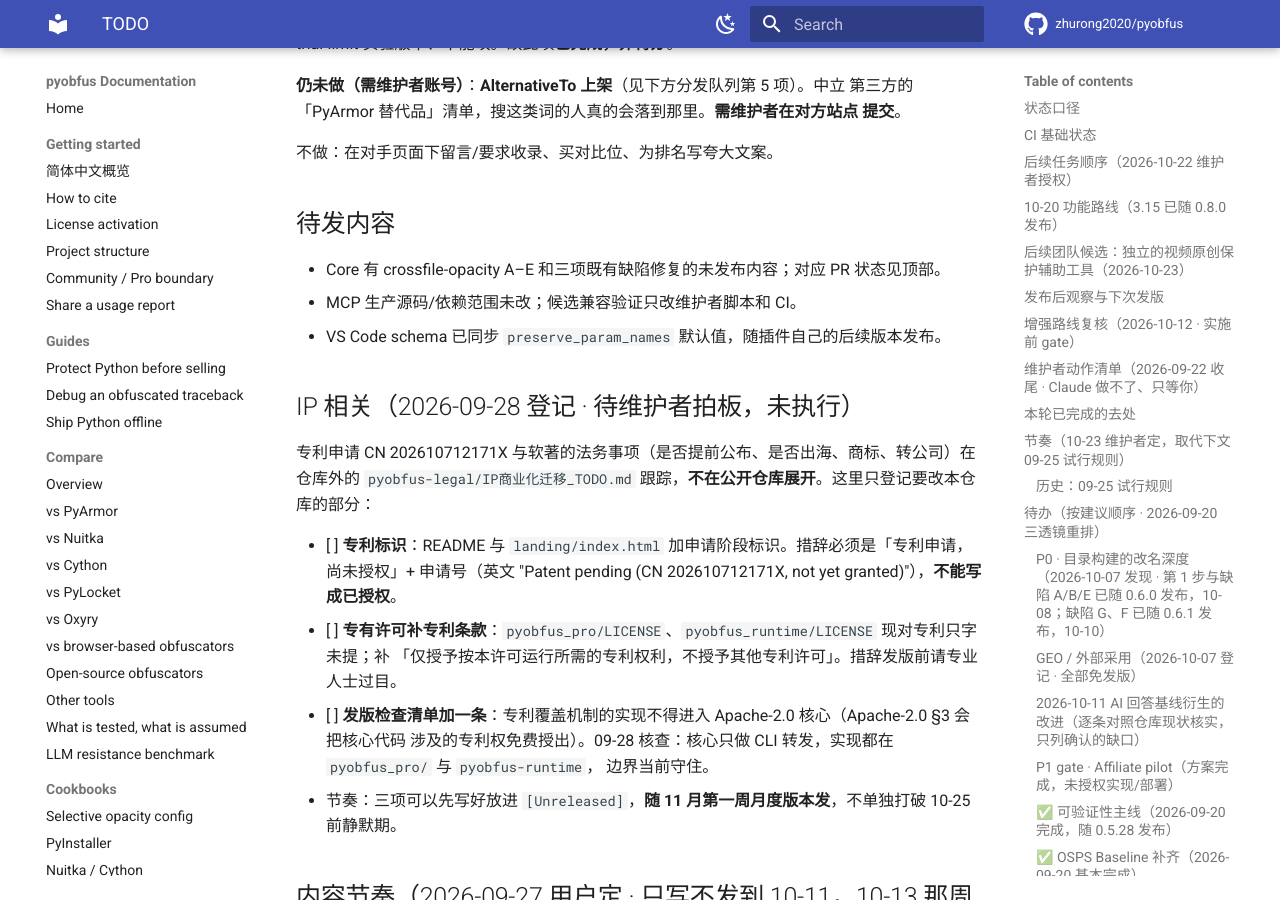
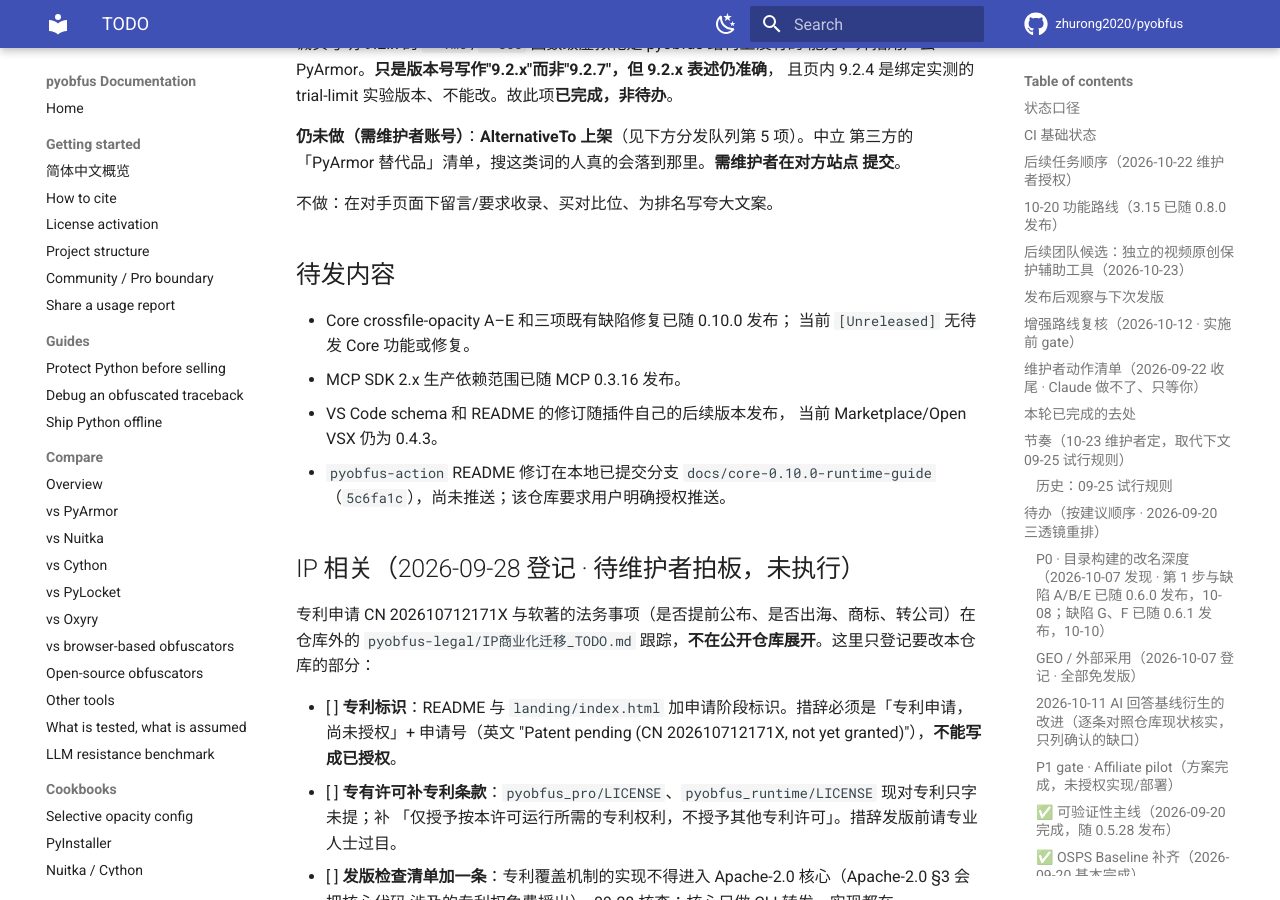
Before and after one commit to zhurong2020/pyobfus, an MkDocs documentation site: the page built from docs/TODO.md, in a window 1280 px wide and 900 px high, scrolled down 14122 px. Built offline with MkDocs 1.6.1 and Material for MkDocs 9.7.7, drawn with Linux system fonts in a browser that asks for light colours; comment, search, counter and statistics services are not loaded; some of the changed text lies outside the part shown.

Commit message:
docs: close out Core 0.10.0 session and refresh cold start (#143)

```diff
--- a/docs/TODO.md
+++ b/docs/TODO.md
@@ -7,7 +7,7 @@
 
 最后更新：2026-10-27。公开版本为 Core 0.10.0、MCP 0.3.16、runtime 0.1.1；
 Core 发版与 Zenodo 归档已完成，证据见 [当前计划](CURRENT_PLAN_ZH.md)。
-最终交接见 [Session 收尾](SESSION_CLOSEOUT_2026-10-26.md)，前一阶段推进见 [Codex 进度](PROGRESS_2026-10-25.md)，运营与待办日期见
+最终交接见 [10-27 Session 收尾](SESSION_CLOSEOUT_2026-10-27.md)，前一阶段推进见 [Codex 进度](PROGRESS_2026-10-25.md)，运营与待办日期见
 [复盘/巡检准备](OPS_REVIEW_2026-10-25.md)。实现、合并与对外发布分别记录，
 不把已合并的预览代码当成已发布包。
 
@@ -43,8 +43,11 @@
 
 当前顺序：
 
-1. 10-26 增量巡检：优先核实正常 WSL 会话的当天云端镜像；10-27 DEV 第二篇署名/预览。
-2. 下一次 Core 发布以实际缺陷、需求和维护者授权为依据；观察 0.10.0 的使用反馈。
+1. 处理 `workspace-meta` Guard 的 GitHub Actions 账单限制并核查当天云端
+   镜像新鲜度；10-27
+   DEV 第二篇署名/预览及实际发布状态仍需核对。
+2. 待下载统计包含 10-27 后观察 Core 0.10.0 发版日与后续安静日；
+   下一次 Core 发布以实际缺陷、需求和维护者授权为依据。
 
 10-25 复盘和当前可执行巡检已完成，见运营记录；不把未来日期状态写成已检查。
 私有医院应用仍暂停，参数改名等候选保持原范围，不自动扩张功能。
@@ -406,9 +409,13 @@
 
 ## 待发内容
 
-- Core 有 crossfile-opacity A–E 和三项既有缺陷修复的未发布内容；对应 PR 状态见顶部。
-- MCP 生产源码/依赖范围未改；候选兼容验证只改维护者脚本和 CI。
-- VS Code schema 已同步 `preserve_param_names` 默认值，随插件自己的后续版本发布。
+- Core crossfile-opacity A–E 和三项既有缺陷修复已随 0.10.0 发布；
+  当前 `[Unreleased]` 无待发 Core 功能或修复。
+- MCP SDK 2.x 生产依赖范围已随 MCP 0.3.16 发布。
+- VS Code schema 和 README 的修订随插件自己的后续版本发布，
+  当前 Marketplace/Open VSX 仍为 0.4.3。
+- `pyobfus-action` README 修订在本地已提交分支 `docs/core-0.10.0-runtime-guide`
+  （`5c6fa1c`），尚未推送；该仓库要求用户明确授权推送。
 
 ## IP 相关（2026-09-28 登记 · 待维护者拍板，未执行）
 
```
Also changed, not shown: AGENTS.md (+1 -1 lines), CLAUDE.md (+4 -4 lines), docs/CURRENT_PLAN_ZH.md (+5 -1 lines), docs/SESSION_CLOSEOUT_2026-10-27.md (added, +43 -0 lines).
